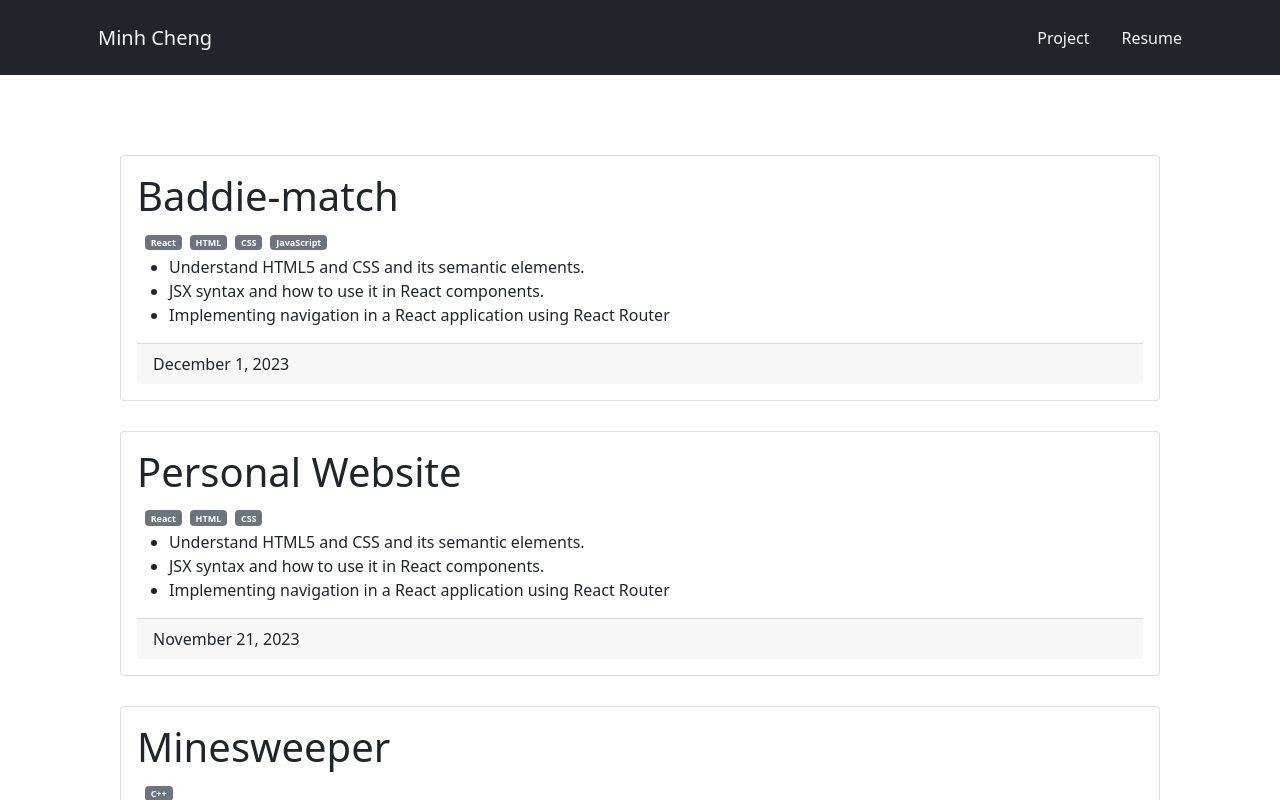
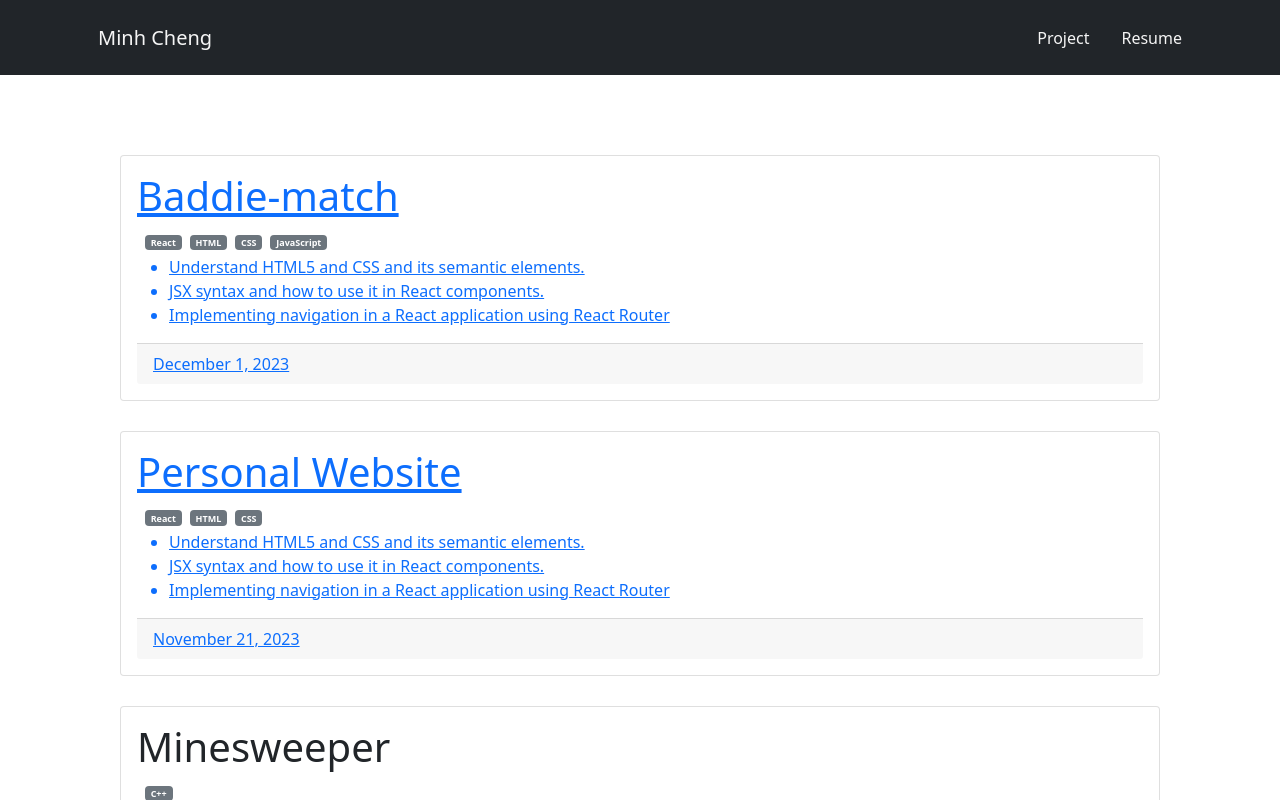
Before and after one commit to MINHCheng/website, a React (Create React App) app: page /project in a window 1280 px wide. Shown: the top 800 px of the page. Built offline with nearby package versions, Linux system fonts and the light colour scheme.

Commit message:
initial commit

```diff
--- a/src/components/Home.js
+++ b/src/components/Home.js
@@ -23,8 +23,7 @@ const Home = () => {
                                     <Card.Title>Front End</Card.Title>
                                     <Card.Text>
                                         Adept at using React, Javascript, and HTML and CSS.
-                                        I have experience through my past coop at Concatentate.inc, my personal website
-                                        and the varsity badminton team website.
+                                        I have experience through multiple projects which can be seen in project tab.
                                     </Card.Text>
                                 </Card.Body>
                             </Card>
--- a/src/components/Project.js
+++ b/src/components/Project.js
@@ -1,11 +1,13 @@
 import React from "react";
 import { Container, Badge, Card, CardBody } from "react-bootstrap";
+import { Link } from "react-router-dom";
 
 
 const Project = () => {
     return (
         <div className="">
             <Container className="Projects">
+                <Link to='https://github.com/uwbaddev/baddie-match'>
                     <Card className="ProjCard">
                         <CardBody>
                             <h1 className="">Baddie-match</h1>
@@ -23,6 +25,8 @@ const Project = () => {
                             <Card.Footer>December 1, 2023</Card.Footer>
                         </CardBody>
                     </Card>
+                </Link>
+                <Link to='https://github.com/MINHCheng/web.github.io/tree/main'>
                     <Card className="ProjCard">
                         <CardBody>
                             <h1 className="">Personal Website</h1>
@@ -39,6 +43,7 @@ const Project = () => {
                             <Card.Footer>November 21, 2023</Card.Footer>
                         </CardBody>
                     </Card>
+                </Link>
                 <Card className="ProjCard">
                     <CardBody>
                         <h1 className="">Minesweeper</h1>
```
Lines whose indentation alone changed are shown as unchanged.
